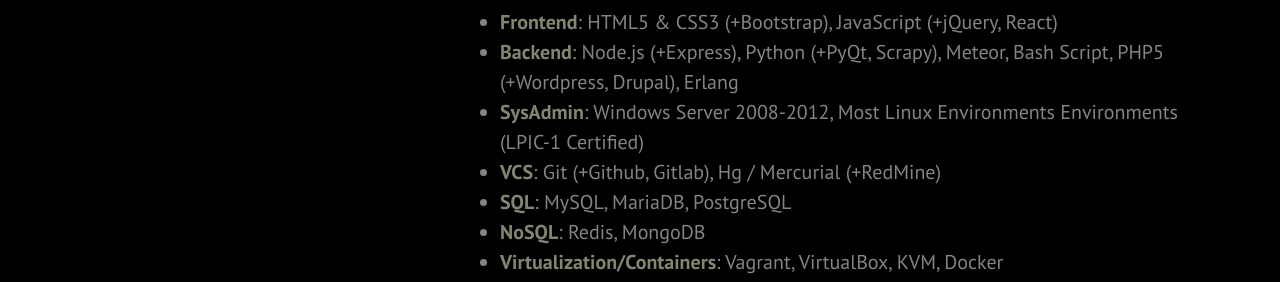
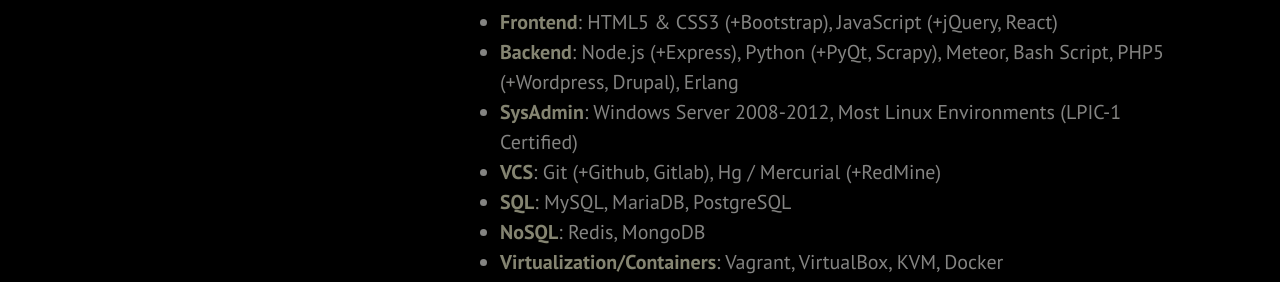
Before and after one commit to Xioustic/xioustic.github.io, a Jekyll site: the page built from about.md, in a window 1280 px wide and 1273 px high. Shown: the part 618-900 px from the top of the window. Built offline with Jekyll 4.4.1, drawn with Linux system fonts in a browser that asks for light colours; Markdown is read by kramdown in place of the engine named in the settings.

Commit message:
fix about.md typo

```diff
--- a/about.md
+++ b/about.md
@@ -15,7 +15,7 @@
 ## Technology Stacks
 * **Frontend**: HTML5 & CSS3 (+Bootstrap), JavaScript (+jQuery, React)
 * **Backend**: Node.js (+Express), Python (+PyQt, Scrapy), Meteor, Bash Script, PHP5 (+Wordpress, Drupal), Erlang
-* **SysAdmin**: Windows Server 2008-2012, Most Linux Environments Environments (LPIC-1 Certified)
+* **SysAdmin**: Windows Server 2008-2012, Most Linux Environments (LPIC-1 Certified)
 * **VCS**: Git (+Github, Gitlab), Hg / Mercurial (+RedMine)
 * **SQL**: MySQL, MariaDB, PostgreSQL
 * **NoSQL**: Redis, MongoDB
```
